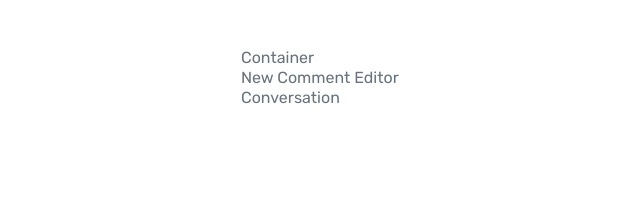
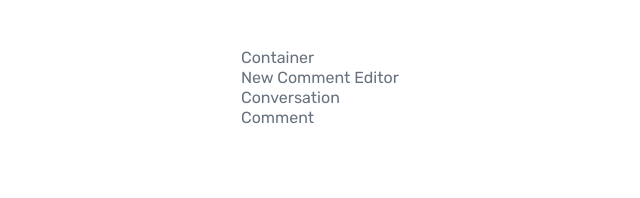
Before and after one commit to Taner-Tun/react_comments, a React (Vite) app: page / in a window 1280 px wide. Shown: the top 198 px of the page, without its empty margins (15-655 px from the left). Built offline with nearby package versions, Linux system fonts and the light colour scheme.

Commit message:
comment component created

```diff
--- a/src/App.jsx
+++ b/src/App.jsx
@@ -4,6 +4,7 @@ import "./styles/global.scss";
 
 import { NewCommentEditor } from "./components/new-comment-editor";
 import { Conversation } from "./components/conversation";
+import { Comment } from "./components/comment";
 
 
 function App() {
@@ -14,7 +15,8 @@ function App() {
       <div className="container">
         <p>Container</p>
         <NewCommentEditor />
-      <Conversation />
+        <Conversation />
+        <Comment />
       </div>
 
     </>
--- /dev/null
+++ b/src/components/comment/index.jsx
@@ -0,0 +1,7 @@
+
+
+function Comment () {
+    return<div>Comment</div>
+}
+
+export {Comment};
--- a/src/components/conversation/index.jsx
+++ b/src/components/conversation/index.jsx
@@ -4,4 +4,4 @@ function Conversation () {
     return <div>Conversation</div>
 }
 
-export {Conversation} ;
+export {Conversation};
```
